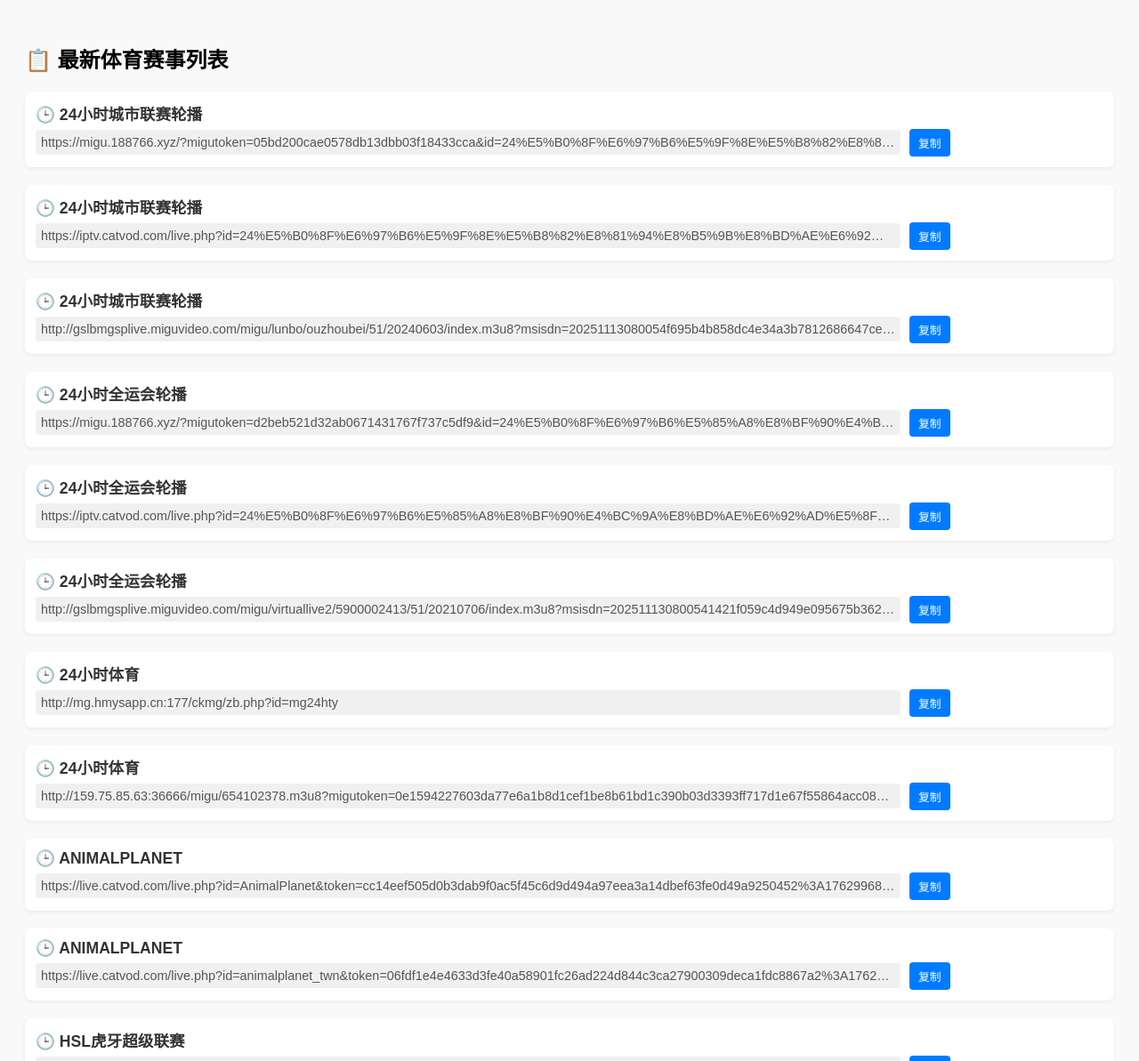
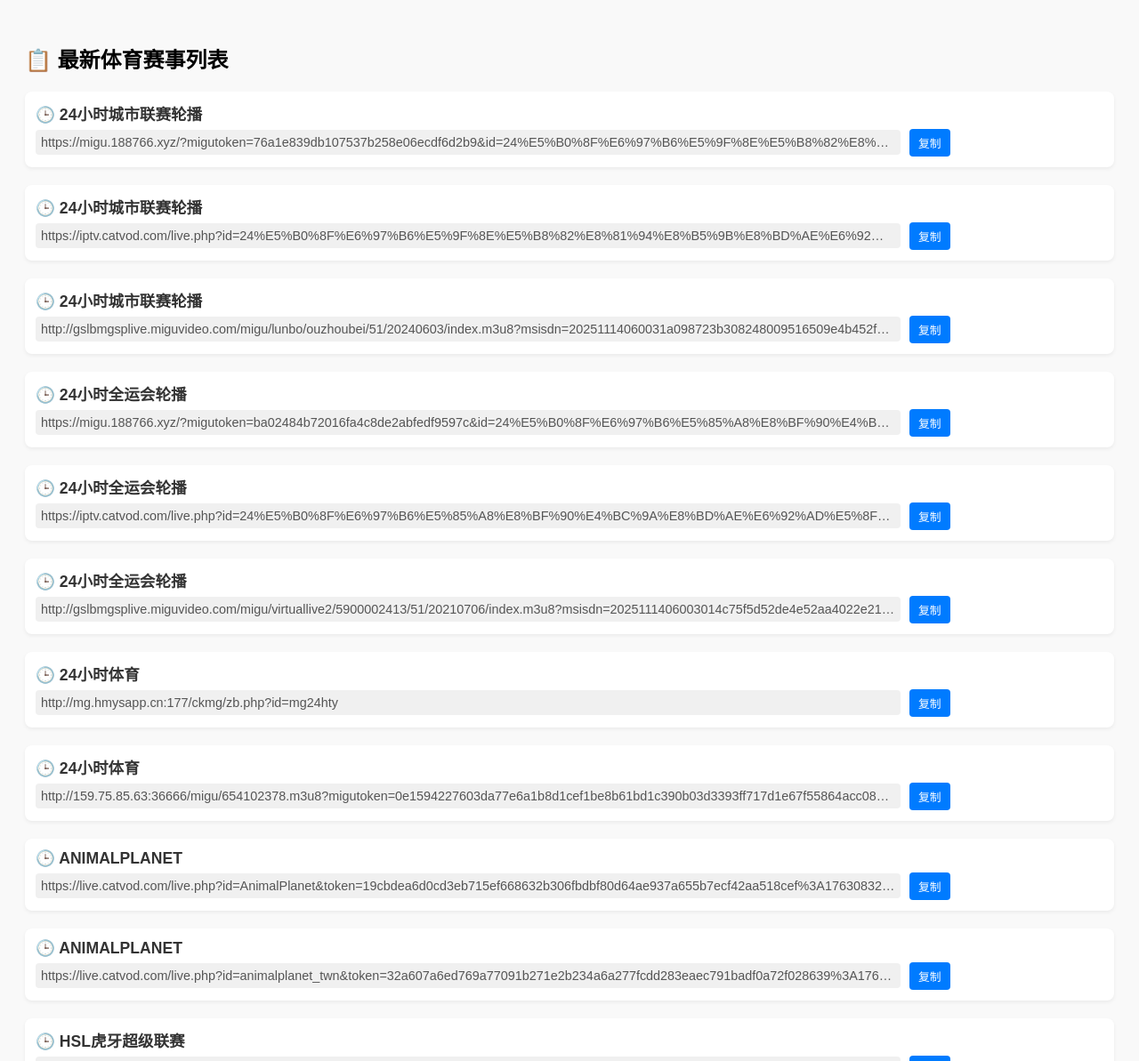
Before and after one commit to kimwang1978/iptv.github.io, a Jekyll site: the page tiyu.html, which Jekyll copies as it is, in a window 1280 px wide. Shown: the top 1193 px of the page at 89% size. Built offline with Jekyll 4.4.1, drawn with Linux system fonts in a browser that asks for light colours.

Commit message:
Sync File 2025-11-14 03:46:43

```diff
--- a/tiyu.html
+++ b/tiyu.html
@@ -52,7 +52,7 @@
         <div class="item">
             <div class="title">🕒 24小时城市联赛轮播</div>
             <div class="url-wrapper">
-                <div class="url" id="url_0">https://migu.188766.xyz/?migutoken=05bd200cae0578db13dbb03f18433cca&id=24%E5%B0%8F%E6%97%B6%E5%9F%8E%E5%B8%82%E8%81%94%E8%B5%9B%E8%BD%AE%E6%92%AD%E5%8F%B0&type=yy</div>
+                <div class="url" id="url_0">https://migu.188766.xyz/?migutoken=76a1e839db107537b258e06ecdf6d2b9&id=24%E5%B0%8F%E6%97%B6%E5%9F%8E%E5%B8%82%E8%81%94%E8%B5%9B%E8%BD%AE%E6%92%AD%E5%8F%B0&type=yy</div>
                 <button class="copy-btn" onclick="copyToClipboard('url_0')">复制</button>
             </div>
         </div>
@@ -68,7 +68,7 @@
         <div class="item">
             <div class="title">🕒 24小时城市联赛轮播</div>
             <div class="url-wrapper">
-                <div class="url" id="url_2">http://gslbmgsplive.miguvideo.com/migu/lunbo/ouzhoubei/51/20240603/index.m3u8?msisdn=20251113080054f695b4b858dc4e34a3b7812686647ce9&mdspid=&spid=800033&netType=0&sid=5910022136&pid=2028597139&timestamp=20251113080054&Channel_ID=0116_2600000900-99000-201600010010027&ProgramID=915512915&ParentNodeID=-99&assertID=5910022136&client_ip=106.13.250.89&SecurityKey=20251113080054&promotionId=&mvid=5900006618&mcid=500020&playurlVersion=WX-A1-8.10.1-RELEASE&userid=&jmhm=&videocodec=h264&bean=mgspad&tid=android&conFee=0&puData=7d9139ac46bfa177d94fbe187292c951&ddCalcu=175de991c15230992a7c8416ebbffa4197d7</div>
+                <div class="url" id="url_2">http://gslbmgsplive.miguvideo.com/migu/lunbo/ouzhoubei/51/20240603/index.m3u8?msisdn=20251114060031a098723b308248009516509e4b452f47&mdspid=&spid=800033&netType=0&sid=5910022136&pid=2028597139&timestamp=20251114060031&Channel_ID=0116_2600000900-99000-201600010010027&ProgramID=915512915&ParentNodeID=-99&assertID=5910022136&client_ip=106.13.250.90&SecurityKey=20251114060031&promotionId=&mvid=5900006618&mcid=500020&playurlVersion=WX-A1-8.10.1-RELEASE&userid=&jmhm=&videocodec=h264&bean=mgspad&tid=android&conFee=0&puData=8b3784d922474f399376de1cd4b9d0c4&ddCalcu=48cbe031d75980b44dd9c212e4d7647f3399</div>
                 <button class="copy-btn" onclick="copyToClipboard('url_2')">复制</button>
             </div>
         </div>
@@ -76,7 +76,7 @@
         <div class="item">
             <div class="title">🕒 24小时全运会轮播</div>
             <div class="url-wrapper">
-                <div class="url" id="url_3">https://migu.188766.xyz/?migutoken=d2beb521d32ab0671431767f737c5df9&id=24%E5%B0%8F%E6%97%B6%E5%85%A8%E8%BF%90%E4%BC%9A%E8%BD%AE%E6%92%AD%E5%8F%B0&type=yy</div>
+                <div class="url" id="url_3">https://migu.188766.xyz/?migutoken=ba02484b72016fa4c8de2abfedf9597c&id=24%E5%B0%8F%E6%97%B6%E5%85%A8%E8%BF%90%E4%BC%9A%E8%BD%AE%E6%92%AD%E5%8F%B0&type=yy</div>
                 <button class="copy-btn" onclick="copyToClipboard('url_3')">复制</button>
             </div>
         </div>
@@ -92,7 +92,7 @@
         <div class="item">
             <div class="title">🕒 24小时全运会轮播</div>
             <div class="url-wrapper">
-                <div class="url" id="url_5">http://gslbmgsplive.miguvideo.com/migu/virtuallive2/5900002413/51/20210706/index.m3u8?msisdn=202511130800541421f059c4d949e095675b3621353a71&mdspid=&spid=800033&netType=0&sid=5910019527&pid=2028597139&timestamp=20251113080054&Channel_ID=0116_2600000900-99000-201600010010027&ProgramID=713600957&ParentNodeID=-99&assertID=5910019527&client_ip=106.13.250.89&SecurityKey=20251113080054&promotionId=&mvid=5900002443&mcid=500020&playurlVersion=WX-A1-8.10.1-RELEASE&userid=&jmhm=&videocodec=h264&bean=mgspad&tid=android&conFee=0&puData=f596bf67c28df64d90b3b32766478c12&ddCalcu=2f15ec918637b04f66677c2238bd3fb6049d</div>
+                <div class="url" id="url_5">http://gslbmgsplive.miguvideo.com/migu/virtuallive2/5900002413/51/20210706/index.m3u8?msisdn=2025111406003014c75f5d52de4e52aa4022e21f0e3ea9&mdspid=&spid=800033&netType=0&sid=5910019527&pid=2028597139&timestamp=20251114060030&Channel_ID=0116_2600000900-99000-201600010010027&ProgramID=713600957&ParentNodeID=-99&assertID=5910019527&client_ip=106.13.250.90&SecurityKey=20251114060030&promotionId=&mvid=5900002443&mcid=500020&playurlVersion=WX-A1-8.10.1-RELEASE&userid=&jmhm=&videocodec=h264&bean=mgspad&tid=android&conFee=0&puData=b574ebe24066c6ffbed1418a976b4b77&ddCalcu=7b75eb71443be06b7e92a48016461cd6efbf</div>
                 <button class="copy-btn" onclick="copyToClipboard('url_5')">复制</button>
             </div>
         </div>
@@ -116,7 +116,7 @@
         <div class="item">
             <div class="title">🕒 ANIMALPLANET</div>
             <div class="url-wrapper">
-                <div class="url" id="url_8">https://live.catvod.com/live.php?id=AnimalPlanet&token=cc14eef505d0b3dab9f0ac5f45c6d9d494a97eea3a14dbef63fe0d49a9250452%3A1762996850%3ANTcuMTUxLjEzOC4yNDM%3D</div>
+                <div class="url" id="url_8">https://live.catvod.com/live.php?id=AnimalPlanet&token=19cbdea6d0cd3eb715ef668632b306fbdbf80d64ae937a655b7ecf42aa518cef%3A1763083275%3AMjAuMTAyLjIyMi4xOQ%3D%3D</div>
                 <button class="copy-btn" onclick="copyToClipboard('url_8')">复制</button>
             </div>
         </div>
@@ -124,7 +124,7 @@
         <div class="item">
             <div class="title">🕒 ANIMALPLANET</div>
             <div class="url-wrapper">
-                <div class="url" id="url_9">https://live.catvod.com/live.php?id=animalplanet_twn&token=06fdf1e4e4633d3fe40a58901fc26ad224d844c3ca27900309deca1fdc8867a2%3A1762996850%3ANTcuMTUxLjEzOC4yNDM%3D</div>
+                <div class="url" id="url_9">https://live.catvod.com/live.php?id=animalplanet_twn&token=32a607a6ed769a77091b271e2b234a6a277fcdd283eaec791badf0a72f028639%3A1763083275%3AMjAuMTAyLjIyMi4xOQ%3D%3D</div>
                 <button class="copy-btn" onclick="copyToClipboard('url_9')">复制</button>
             </div>
         </div>
```
